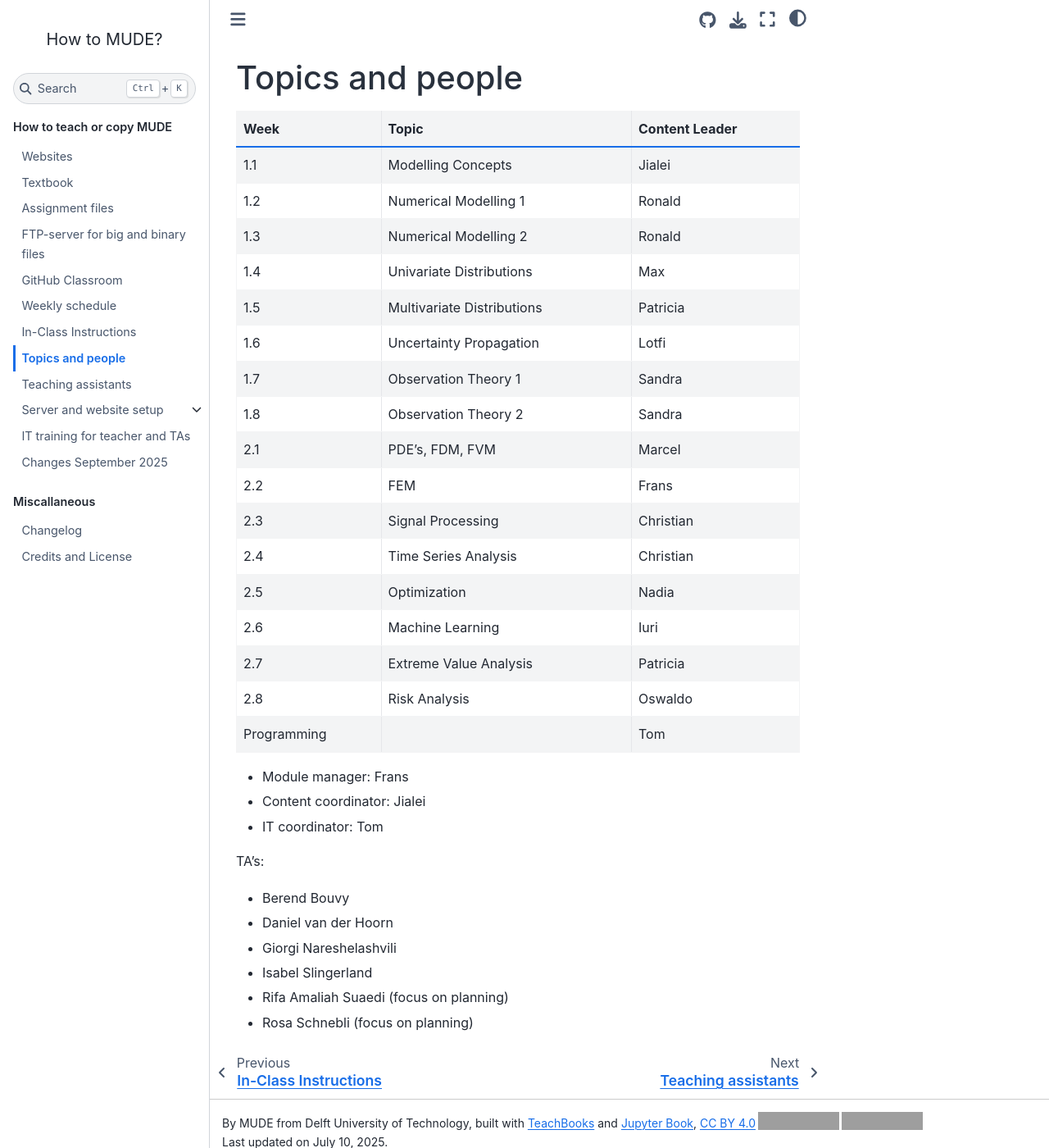
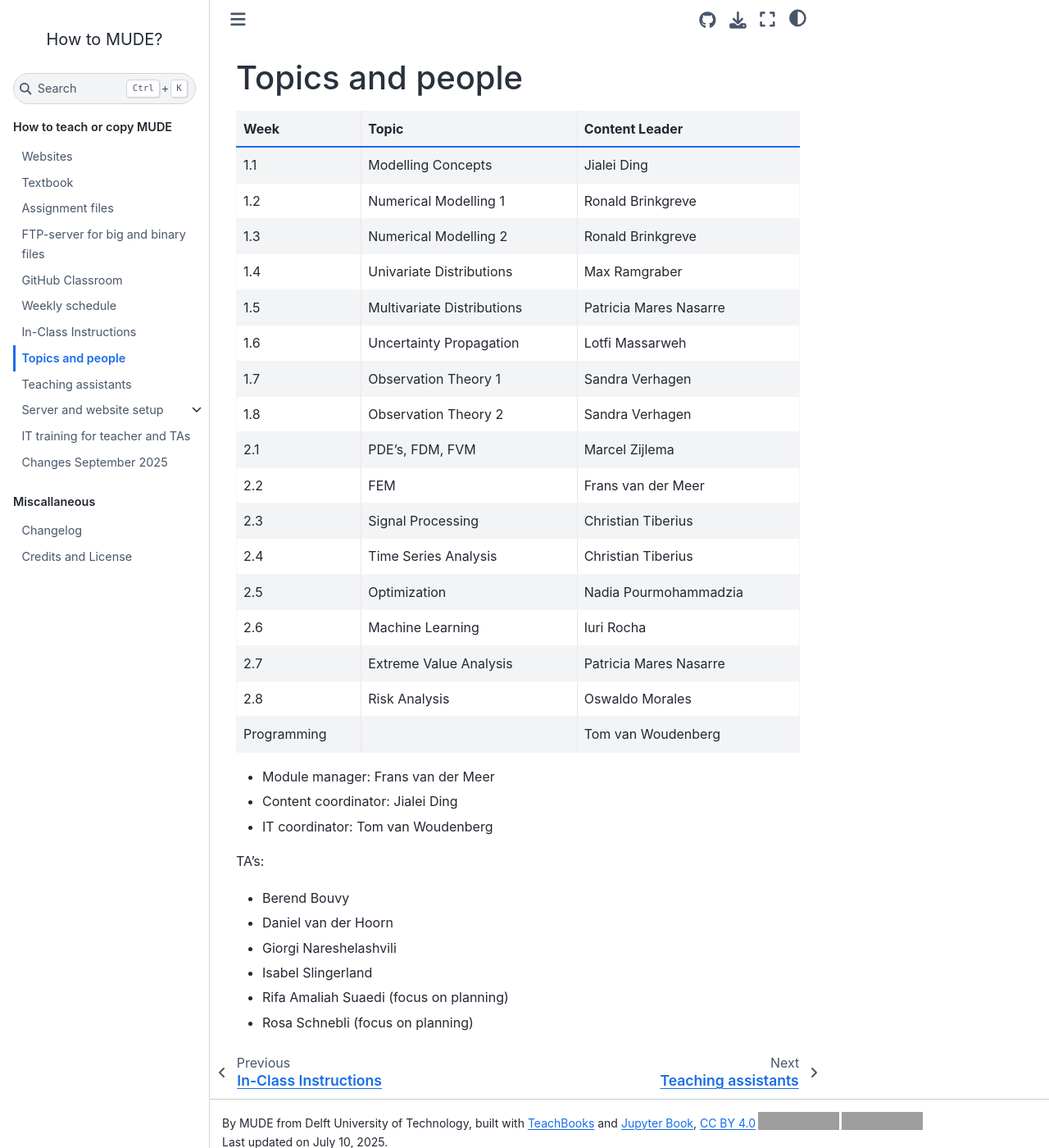
Before and after one commit to TUDelft-MUDE/teacher, a Jupyter Book: the page built from book/topics_people.md, in a window 1280 px wide and 1400 px high. Shown: the whole window at 82% size. Built offline with Jupyter Book 1.0.4 settings and Sphinx 7.4.7 and the Sphinx Book theme 1.1.4, drawn with Linux system fonts in a browser that asks for light colours; comment, search, counter and statistics services are not loaded; grey boxes are pictures that could not be loaded.

Commit message:
Add family names

```diff
--- a/book/topics_people.md
+++ b/book/topics_people.md
@@ -2,27 +2,27 @@
 
 | Week          | Topic                     | Content Leader   |
 |---------------|---------------------------|------------------|
-| 1.1           | Modelling Concepts        | Jialei           |
-| 1.2           | Numerical Modelling 1     | Ronald           |
-| 1.3           | Numerical Modelling 2     | Ronald           |
-| 1.4           | Univariate Distributions  | Max              |
-| 1.5           | Multivariate Distributions| Patricia         |
-| 1.6           | Uncertainty Propagation   | Lotfi            |
-| 1.7           | Observation Theory 1      | Sandra           |
-| 1.8           | Observation Theory 2      | Sandra           |
-| 2.1           | PDE's, FDM, FVM           | Marcel           |
-| 2.2           | FEM                       | Frans            |
-| 2.3           | Signal Processing         | Christian        |
-| 2.4           | Time Series Analysis      | Christian        |
-| 2.5           | Optimization              | Nadia            |
-| 2.6           | Machine Learning          | Iuri             |
-| 2.7           | Extreme Value Analysis    | Patricia         |
-| 2.8           | Risk Analysis             | Oswaldo          |
-| Programming   |                           | Tom              |
+| 1.1           | Modelling Concepts        | Jialei Ding      |
+| 1.2           | Numerical Modelling 1     | Ronald Brinkgreve |
+| 1.3           | Numerical Modelling 2     | Ronald Brinkgreve |
+| 1.4           | Univariate Distributions  | Max Ramgraber    |
+| 1.5           | Multivariate Distributions| Patricia Mares Nasarre |
+| 1.6           | Uncertainty Propagation   | Lotfi Massarweh  |
+| 1.7           | Observation Theory 1      | Sandra Verhagen  |
+| 1.8           | Observation Theory 2      | Sandra Verhagen  |
+| 2.1           | PDE's, FDM, FVM           | Marcel Zijlema   |
+| 2.2           | FEM                       | Frans van der Meer |
+| 2.3           | Signal Processing         | Christian Tiberius |
+| 2.4           | Time Series Analysis      | Christian Tiberius |
+| 2.5           | Optimization              | Nadia Pourmohammadzia |
+| 2.6           | Machine Learning          | Iuri Rocha       |
+| 2.7           | Extreme Value Analysis    | Patricia Mares Nasarre |
+| 2.8           | Risk Analysis             | Oswaldo Morales  |
+| Programming   |                           | Tom van Woudenberg |
 
-- Module manager: Frans
-- Content coordinator: Jialei
-- IT coordinator: Tom
+- Module manager: Frans van der Meer
+- Content coordinator: Jialei Ding
+- IT coordinator: Tom van Woudenberg
 
 TA's:
 
```
